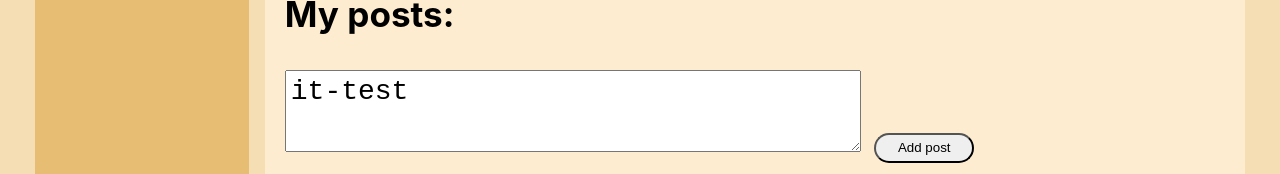
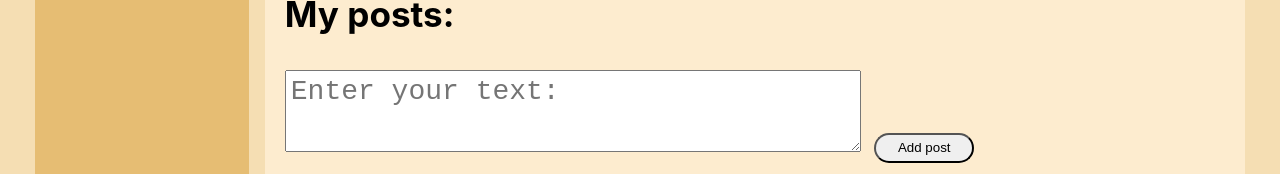
Before and after one commit to RockurDev/First-react-app, a React (Create React App) app: page /profile in a window 1280 px wide. Shown: the part 778-952 px from the top of the page. Built offline with nearby package versions, Linux system fonts and the light colour scheme.

Commit message:
add reducer functions

```diff
--- a/src/App.js
+++ b/src/App.js
@@ -20,16 +20,12 @@ const App = (props) => {
                 <div className='app-wrapper-content'>
                     <Routes>
                         <Route path='/profile/*'
-                            element={<Profile
-                            profilePage={props.state.profilePage}
-                            addPost={props.addPost}
-                            updateNewPostText={props.updateNewPostText}
-                            />} />
+                               element={<Profile
+                               profilePage={props.state.profilePage}
+                               dispatch={props.dispatch} />} />
 
                         <Route path='/dialogs/*'
-                            element={<Dialogs
-                            state={props.state.messagesPage}
-                            />} />
+                               element={<Dialogs store={props.store} />} />
                     </Routes>
                 </div>
             </Router>
--- a/src/components/Dialogs/Dialogs.jsx
+++ b/src/components/Dialogs/Dialogs.jsx
@@ -2,13 +2,24 @@ import React from "react";
 import s from './Dialogs.module.css';
 import Message from './Message/Message'
 import DialogItem from './DialogItem/DialogItem'
+import { sendMessageCreator, updateNewMessageBodyCreator } from "../../redux/dialogs-reducer";
 
 
 const Dialogs = (props) => {
 
-    let dialogsElements = props.state.dialogs.map(d => <DialogItem name={d.name} id={d.id} />)
+    let state = props.store.getState().dialogsPage;
 
-    let messagesElements = props.state.messages.map(m => <Message message={m.message} />)
+    let dialogsElements = state.dialogs.map(d => <DialogItem name={d.name} id={d.id} />)
+    let messagesElements = state.messages.map(m => <Message message={m.message} />)
+    let newMessageBody = state.newMessageBody;
+
+    let onSendMessageClick = () => {
+        props.store.dispatch(sendMessageCreator());
+    }
+    let onNewMessageChange = (event) => {
+        let body = event.target.value;
+        props.store.dispatch(updateNewMessageBodyCreator(body))
+    }
 
     return (
         <div className={s.dialogs}>
@@ -17,7 +28,23 @@ const Dialogs = (props) => {
             </div>
 
             <div className={s.messages}>
-                {messagesElements}
+                <div>
+                    {messagesElements}
+                </div>
+
+                <div>
+                    <div>
+                        <div>
+                            <textarea value={ newMessageBody }
+                                      onChange={onNewMessageChange}
+                                      placeholder='Enter your text:'>
+                            </textarea>
+                        </div>
+                        <>
+                            <button onClick={ onSendMessageClick }>Send</button>
+                        </>
+                    </div>
+                </div>
             </div>
         </div>
     )
--- a/src/components/Profile/MyPosts/MyPosts.jsx
+++ b/src/components/Profile/MyPosts/MyPosts.jsx
@@ -1,6 +1,7 @@
 import React from 'react';
 import s from './MyPosts.modules.css';
 import Post from './Post/Post'
+import { addPostCreator, updateNewPostTextCreator } from '../../../redux/profile-reducer'
 
 
 const MyPosts = (props) => {
@@ -10,12 +11,13 @@ const MyPosts = (props) => {
     let newPostElement = React.createRef();
 
     let addPost = () => {
-        props.addPost();
+        props.dispatch(addPostCreator());
     }
 
     let onPostChange = () => {
         let text = newPostElement.current.value;
-        props.updateNewPostText(text);
+        let action = updateNewPostTextCreator(text);
+        props.dispatch(action);
     }
 
     return (
@@ -25,7 +27,8 @@ const MyPosts = (props) => {
                 {/* onChange={'Поведай, путник, что у тебя интересного?'} */}
                 <textarea onChange={ onPostChange }
                           ref={newPostElement}
-                          value={props.newPostText} />
+                          value={props.newPostText}
+                          placeholder='Enter your text:' />
                 <button onClick={ addPost }>Add post</button>
             </div>
 
--- a/src/components/Profile/Profile.jsx
+++ b/src/components/Profile/Profile.jsx
@@ -11,8 +11,7 @@ const Profile = (props) => {
             <MyPosts
                 posts={props.profilePage.posts}
                 newPostText={props.profilePage.newPostText}
-                addPost={props.addPost}
-                updateNewPostText={props.updateNewPostText} />
+                dispatch={props.dispatch} />
         </div>
     )
 };
--- a/src/index.js
+++ b/src/index.js
@@ -3,7 +3,7 @@ import reportWebVitals from './reportWebVitals';
 import React from 'react';
 import ReactDOM from 'react-dom/client';
 import App from './App';
-import store from './redux/state';
+import store from './redux/store';
 
 
 const root = ReactDOM.createRoot(document.getElementById('root'));
@@ -11,8 +11,9 @@ let rerenderEntireTree = (state) => {
     root.render(
         <React.StrictMode>
             <App state={state}
-                addPost={store.addPost.bind(store)}
-                updateNewPostText={store.updateNewPostText.bind(store)} />
+                dispatch={store.dispatch.bind(store)}
+                store={store}
+                />
         </React.StrictMode>
     );
 
--- /dev/null
+++ b/src/redux/dialogs-reducer.js
@@ -0,0 +1,28 @@
+const SEND_MESSAGE = 'SEND-MESSAGE'
+const UPDATE_NEW_MESSAGE_BODY = 'UPDATE-NEW-MESSAGE-BODY'
+
+const dialogsReducer = (state, action) => {
+    switch (action.type) {
+
+        case UPDATE_NEW_MESSAGE_BODY:
+            state.newMessageBody = action.body;
+                return state
+
+        case SEND_MESSAGE:
+            let body = state.newMessageBody;
+            state.newMessageBody = '';
+            state.messages.push({ id: 6, message: body });
+                return state
+
+        default:
+            return state;
+    };
+};
+
+export const sendMessageCreator = (text) =>
+    ({ type: SEND_MESSAGE, newText: text })
+
+export const updateNewMessageBodyCreator = (body) =>
+    ({ type: UPDATE_NEW_MESSAGE_BODY, body: body })
+
+export default dialogsReducer;
--- /dev/null
+++ b/src/redux/profile-reducer.js
@@ -0,0 +1,30 @@
+const ADD_POST = 'ADD-POST'
+const UPDATE_NEW_POST_TEXT = 'UPDATE-NEW-POST-TEXT'
+
+const profileReducer = (state, action) => {
+    switch (action.type) {
+
+        case ADD_POST:
+            let newPost = {id: 5,
+                           message: state.newPostText,
+                           likesCount: 0};
+            state.posts.push(newPost);
+            state.newPostText = '';
+            return state;
+
+        case UPDATE_NEW_POST_TEXT:
+            state.newPostText = action.newText;
+            return state;
+
+        default:
+            return state
+    }
+}
+
+export const addPostCreator = () =>
+    ({ type: ADD_POST })
+
+export const updateNewPostTextCreator = (text) =>
+    ({ type: UPDATE_NEW_POST_TEXT, newText: text })
+
+export default profileReducer;
--- /dev/null
+++ b/src/redux/sidebar-reducer.js
@@ -0,0 +1,6 @@
+const sidebarReducer = (state, action) => {
+
+    return state;
+}
+
+export default sidebarReducer;
--- a/src/redux/state.js
+++ b/src/redux/store.js
@@ -1,4 +1,8 @@
 // store - OOP
+import profileReducer from "./profile-reducer"
+import dialogsReducer from "./dialogs-reducer"
+import sidebarReducer from "./sidebar-reducer"
+
 let store = {
     _state: {
         profilePage: {
@@ -6,9 +10,9 @@ let store = {
                 { id: 1, message: 'Hi, how are you?', likesCount: 12 },
                 { id: 1, message: "It's my first post!", likesCount: 19 },
                 { id: 1, message: 'My project will bring to everyone peaceful mood :)', likesCount: 3 }],
-            newPostText: 'it-test'
-            },
-        messagesPage: {
+            newPostText: ''
+        },
+        dialogsPage: {
             dialogs: [
                 { id: 1, name: 'Andrey' },
                 { id: 2, name: 'Sasha' },
@@ -25,36 +29,31 @@ let store = {
                 { id: 2, message: "I'm going to make gorgeous cake with blackberries and white chocolate. Yummy!" },
                 { id: 3, message: "You're pretty!" },
                 { id: 4, message: "I feel upset today. My ballon is bursted" }],
+            newMessageBody: '',
+        },
+        sidebar: {
 
-        },
-        sidebar: {}
+        }
     },
+    _callSubscriber() {
+        console.log('State changed')
+    },
+
     getState() {
         return this._state;
     },
-    _callSubscriber () {
-        console.log('State changed')
-    },
-    addPost () {
-        let newPost = {
-            id: 5,
-            message: this._state.profilePage.newPostText,
-            likesCount: 0
-        };
-        this._state.profilePage.posts.push(newPost);
-        this._state.profilePage.newPostText = '';
-        this._callSubscriber(this._state);
+    subcribe(observer) {
+        this._callSubscriber = observer; //observer pattern
     },
 
-    updateNewPostText (newText) {
-        this._state.profilePage.newPostText = newText;
+    dispatch(action) {
+
+        this._state.profilePage = profileReducer(this._state.profilePage, action)
+        this._state.dialogsPage = dialogsReducer(this._state.dialogsPage, action)
+        this._state.sidebar = sidebarReducer(this._state.sidebarReducer, action)
+
         this._callSubscriber(this._state);
-    },
-
-    subcribe (observer) {
-        this._callSubscriber = observer; //observer pattern
     }
-
 }
 
 export default store;
```
Also changed, not shown: src/redux/redux-store.js (added).
